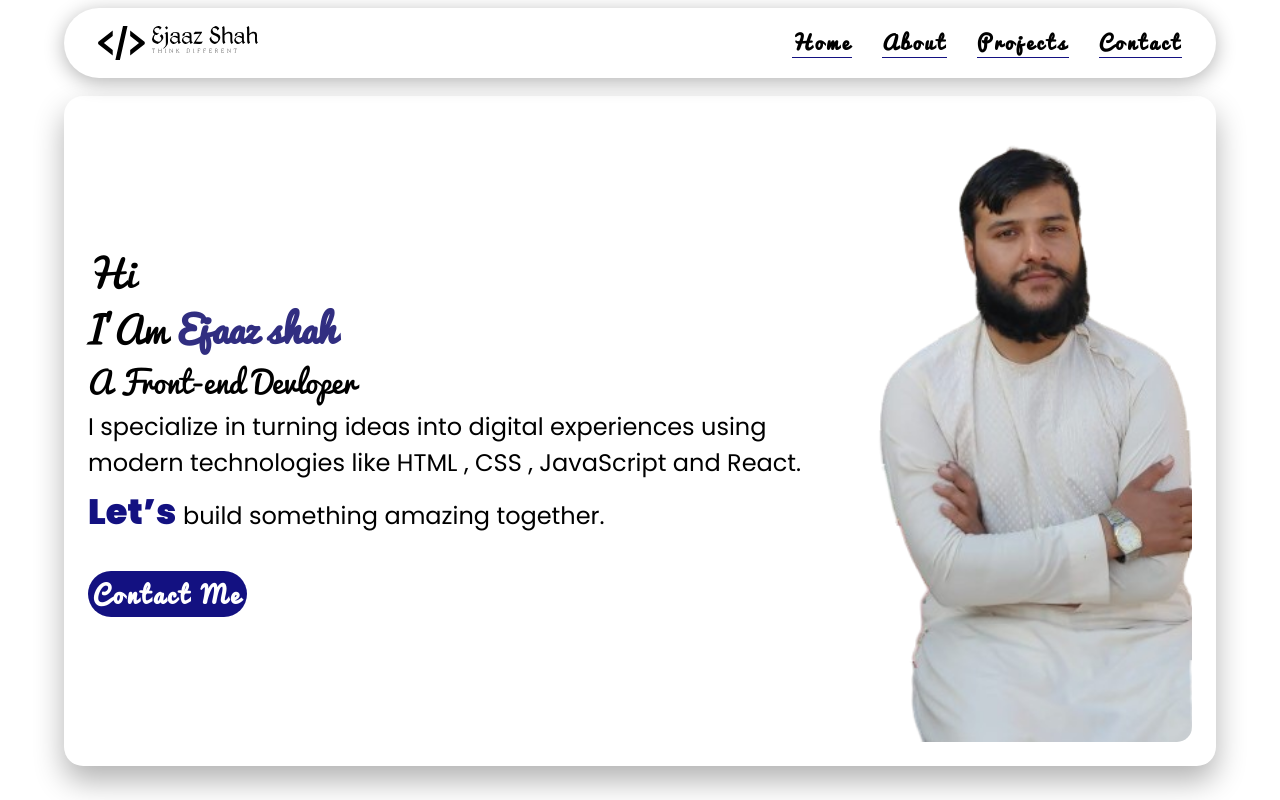
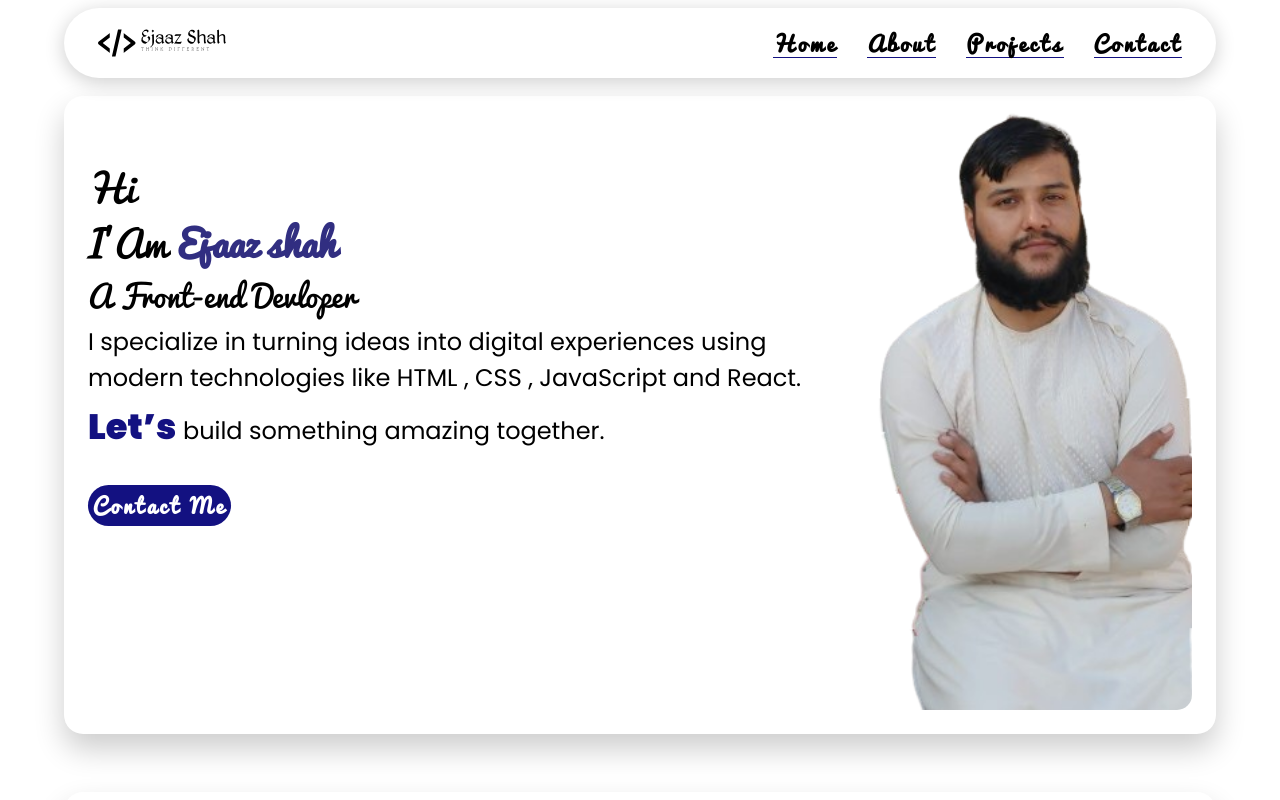
Before and after one commit to ejaazshah/Portfolio, a React (Vite) app: page / in a window 1280 px wide. Shown: the top 800 px of the page. Built offline with nearby package versions, Linux system fonts and the light colour scheme.

Commit message:
make links component

```diff
--- a/index.html
+++ b/index.html
@@ -4,7 +4,7 @@
     <meta charset="UTF-8" />
     <link rel="icon" type="image/svg+xml" href="" />
     <meta name="viewport" content="width=device-width, initial-scale=1.0" />
-    <title>my-portfolio</title>
+    <title>My Portfolio</title>
   </head>
   <body>
     <div id="root"></div>
--- /dev/null
+++ b/src/components/a.jsx
@@ -0,0 +1,10 @@
+
+function A({href,clsname,name,id}){
+  return(
+
+      <a href={href} className={clsname} id={id} >{name}</a>
+
+  )
+}
+
+export default A;
--- a/src/components/contact.jsx
+++ b/src/components/contact.jsx
@@ -50,7 +50,7 @@ function Contact() {
           ></textarea>
         </div>
 
-        <button type="submit" className="contact-btn">
+        <button type="submit" id='con' className="contact-btn">
           Send Message
         </button>
       </form>
--- a/src/components/contact22.css
+++ b/src/components/contact22.css
@@ -12,12 +12,13 @@
 .contact {
   margin-top: 3.6rem;
   padding: 2rem 2rem 2rem 2rem;
-  box-shadow: 0 15px 30px rgba(0,0,0,0.3);
+  box-shadow: 0 15px 30px rgba(0,0,0,0.2);
   display: flex;
   flex-direction: column;
   align-items: center;
   width: 100%;
   border-radius: 1.2rem;
+  margin-bottom: 1rem;
 }
 
 /* Title */
@@ -34,7 +35,9 @@
 .contact > h2 {
   font-size: 4rem;
   font-family: 'ejaaz-custom-font';
-  align-self: flex-start;
+  align-self:center;
+  margin-bottom: 1rem;
+
 }
 
 /* Form */
@@ -88,11 +91,25 @@ textarea {
 
 
 .contact-btn:hover {
-  opacity: 0.8;
+  /* opacity: 0.8; */
   border: 1px solid rgb(19, 17, 129);
   cursor: url('../../public/icons/HANDS CURSOR 2.cur'), default;
   color: #a1a1a1;
 
+}
+
+#con{
+  border: none;
+  color: #fff;
+  transition: color 0.3s ease-in-out;
+}
+
+
+#con:hover {
+  border: 1px solid rgb(19, 17, 129);
+  cursor: url('../../public/icons/HANDS CURSOR 2.cur'), default;
+  color: #a1a1a1;
+  border: none;
 }
 
 /* Icons inside input */
--- a/src/components/hero.jsx
+++ b/src/components/hero.jsx
@@ -1,12 +1,13 @@
 import './hero22.css'
 import heroimg from  '../assets/12-edited-and-croped.png'
+import A from './a'
 function Hero(){
   return(
 
     <div className="main-container">
-          <div className="hero-section  flex flex-wrap justify-around gap-8  w-full rounded-xl shadow-[0_15px_30px_rgba(0,0,0,0.3)] z-20 mt-20 pt-4 ">
+          <div className="hero-section flex ">
 
-    <div className="text-div flex-1 flex flex-col items-start text-center md:text-left">
+    <div className="text-div flex flex-col items-start justify-center flex-1 text-top md:text-left">
         <h1 className="h1">Hi</h1>
         {/* h3    text-2xl sm:text-3xl md:text-4xl   mt-2 */}
         <h3 className=" h1">I'Am <span className="font-bold text-indigo-900">Ejaaz shah</span></h3>
@@ -14,7 +15,9 @@ function Hero(){
         <p className="hero-para">I specialize in turning ideas into digital experiences using modern technologies like <span className="">HTML</span> , <span className="css">CSS</span> , <span className="js">JavaScript</span> and React.</p>
         <p className="hero-para"><span className="hero-lets">Let’s</span> build something amazing together.</p>
         <button className="hero-btn">
-          <a href="#contact" className="btn-hero" id='con'>Contact Me</a>
+          {/* <a href="#contact" className="btn-hero" id='con'>Contact Me</a>   */}
+
+          <A href='' name='Contact Me'  clasName='btn-hero' id='con'/>
         </button>
 
     </div>
--- a/src/components/hero22.css
+++ b/src/components/hero22.css
@@ -10,17 +10,20 @@
 }
 
 .hero-section {
+  /* display: ; */
+  /* position:absolute; */
   width: 100%;
+  /* height: 40%; */
   /* display: flex; */
   /* flex-direction: column; */
   flex-wrap: wrap;
   /* justify-content: center; */
   /* align-items: flex-start; */
-  /* margin-top: 5rem; */
+  margin-top: 5rem;
   padding: 1.5rem 1.5rem;
-  gap: -2rem;
+  /* gap: -2rem; */
   border-radius: 1.2rem;
-  box-shadow: 0 15px 30px rgba(0, 0, 0, 0.3);
+  box-shadow: 0 15px 30px rgba(0, 0, 0, 0.2);
 }
 
 
@@ -82,7 +85,9 @@
   /* height: 10rem; */
   /* display: none; */
   border-radius: 15px;
+  margin-top: -2rem;
 }
+
 
 /* Hide image on small phones */
 .img-hero {
@@ -106,6 +111,10 @@
     align-items: center;
     justify-content: space-between;
   }
+  .text-div{
+  margin-top: -9rem;
+}
+
 
   .img-hero {
     display: block;
@@ -126,6 +135,7 @@
 }
 
 
+
 @media (min-width: 1024px) {
   .h1 { font-size: 2.3rem; }
   .h3 { font-size: 1.9rem; }
--- a/src/components/nav.css
+++ b/src/components/nav.css
@@ -15,16 +15,15 @@ a{
   display: flex;
   justify-content: space-between;
   align-items: center;
-  background-color: transparent;
+  background-color: #fff;
   backdrop-filter: blur(5px);
   border: 2px solid transparent;
   border-radius: 50px;
   height: 70px;
   width: 90%;
   padding: 0 2rem;
-  box-shadow: 0 4px 20px rgba(0, 0, 0, 0.3);
+  box-shadow: 0 4px 20px rgba(0, 0, 0, 0.2);
   margin-top: 0.5rem;
-
 }
 .nav, a:hover{
    cursor: url('../../public/icons/HANDS\ CURSOR\ 2.cur') , pointer;
@@ -43,7 +42,7 @@ a{
   font-size: 1.3rem;
   letter-spacing: 0.2rem;
   font-weight: 700;
-  transition: color 0.3s ease-in;
+  transition: color 0.3s ease-in-out;
   border-bottom: 1.5px solid rgb(19, 17, 129);
 }
 a:hover {
@@ -67,6 +66,8 @@ a:hover {
 
 
 
+
+
 @media (max-width: 768px) {
   .nav{
     flex-direction: column;
@@ -80,7 +81,7 @@ a:hover {
     display: none;
   }
   ul > a{
-    font-size: 0.8rem;
+    font-size: 1rem;
     letter-spacing: 0;
     font-weight: 700;
     border-bottom: none ;
@@ -110,7 +111,8 @@ a:hover {
 
 @media(min-width: 768px){
   .logo{
-    width: 10rem;
+    width: 8rem;
+    height: 2rem;
   }
    ul{
     gap:30px;
@@ -118,6 +120,18 @@ a:hover {
    }
    .nav ul a {
     font-weight: 900;
-    font-size: 1.2rem;
+    font-size: 1rem;
    }
 }
+
+@media(min-width:1024px){
+  .nav ul a {
+    font-weight: 900;
+    font-size: 1.3rem;
+   }
+   .logo{
+    font-size:2rem;
+    font-weight: bolder;
+    /* width: 17rem; */
+   }
+}
--- a/src/components/nav.jsx
+++ b/src/components/nav.jsx
@@ -1,19 +1,20 @@
 import './nav.css'
 import logo from '../../public/logo/EjaazShahlogo/vector/default-monochrome-black.svg'
-function nav(){
+import A from './a';
+import {links} from '../data/links'
+function Nav(){
   return (
     <header className='nav'>
      <img className="logo" src={logo} alt=""></img>
    <nav className=''>
       <ul>
-        <a  href="#" className='ejaaz-custom-font'>Home</a>
-        <a  href="#">About</a>
-        <a href="#">Projects</a>
-        <a href="#">Contact</a>
+          {
+            links.map((link, index)=> (<a key={index}>{link.name}</a>) )
+          }
       </ul>
     </nav>
     </header>
   )
 }
 
-export default nav;
+export default Nav;
--- /dev/null
+++ b/src/data/links.js
@@ -0,0 +1,6 @@
+export const links = [
+  {href:'',clsname:'', name:'Home'},
+  {href:'',clsname:'', name:'About'},
+  {href:'',clsname:'', name:'Projects'},
+  {href:'',clsname:'', name:'Contact'}
+];
```
